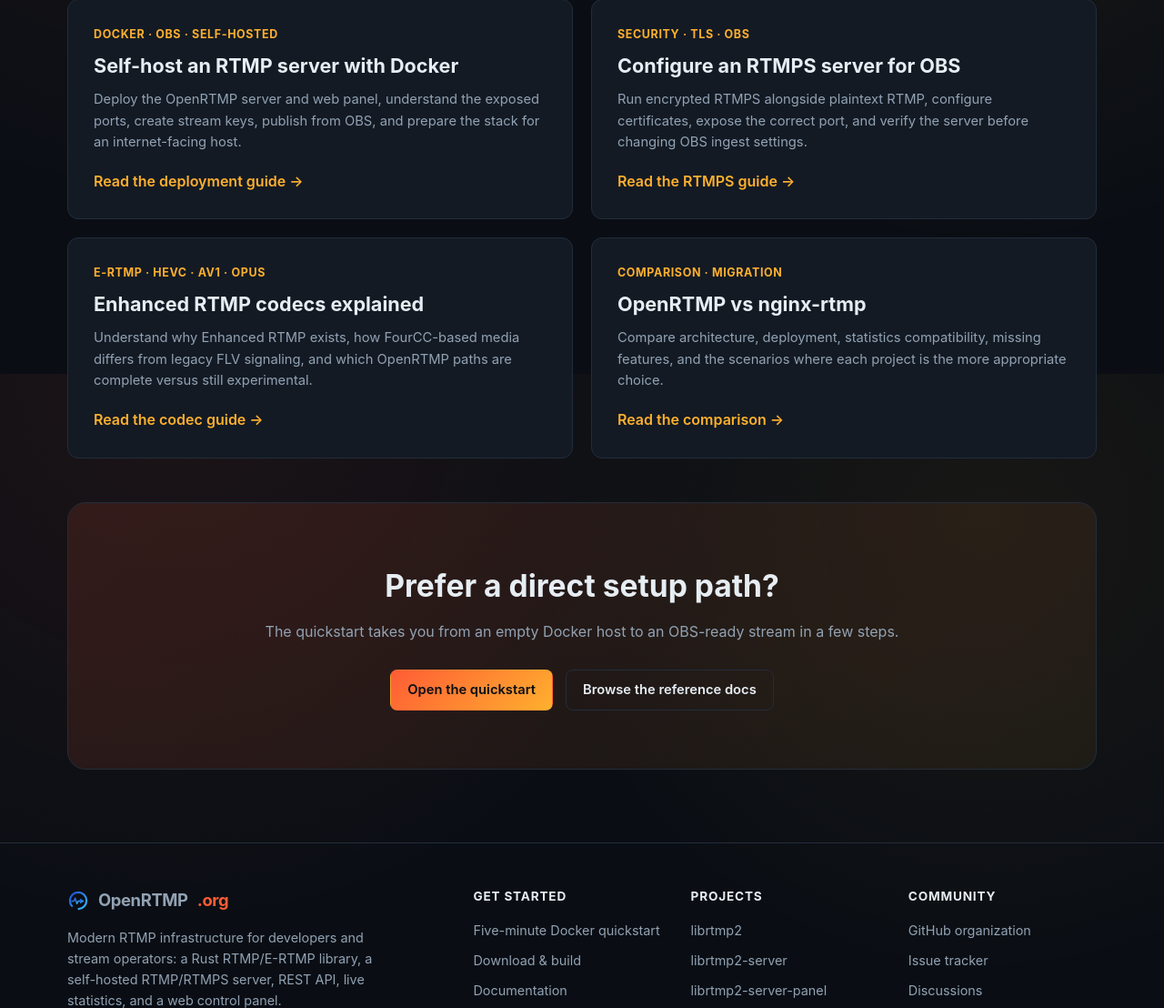
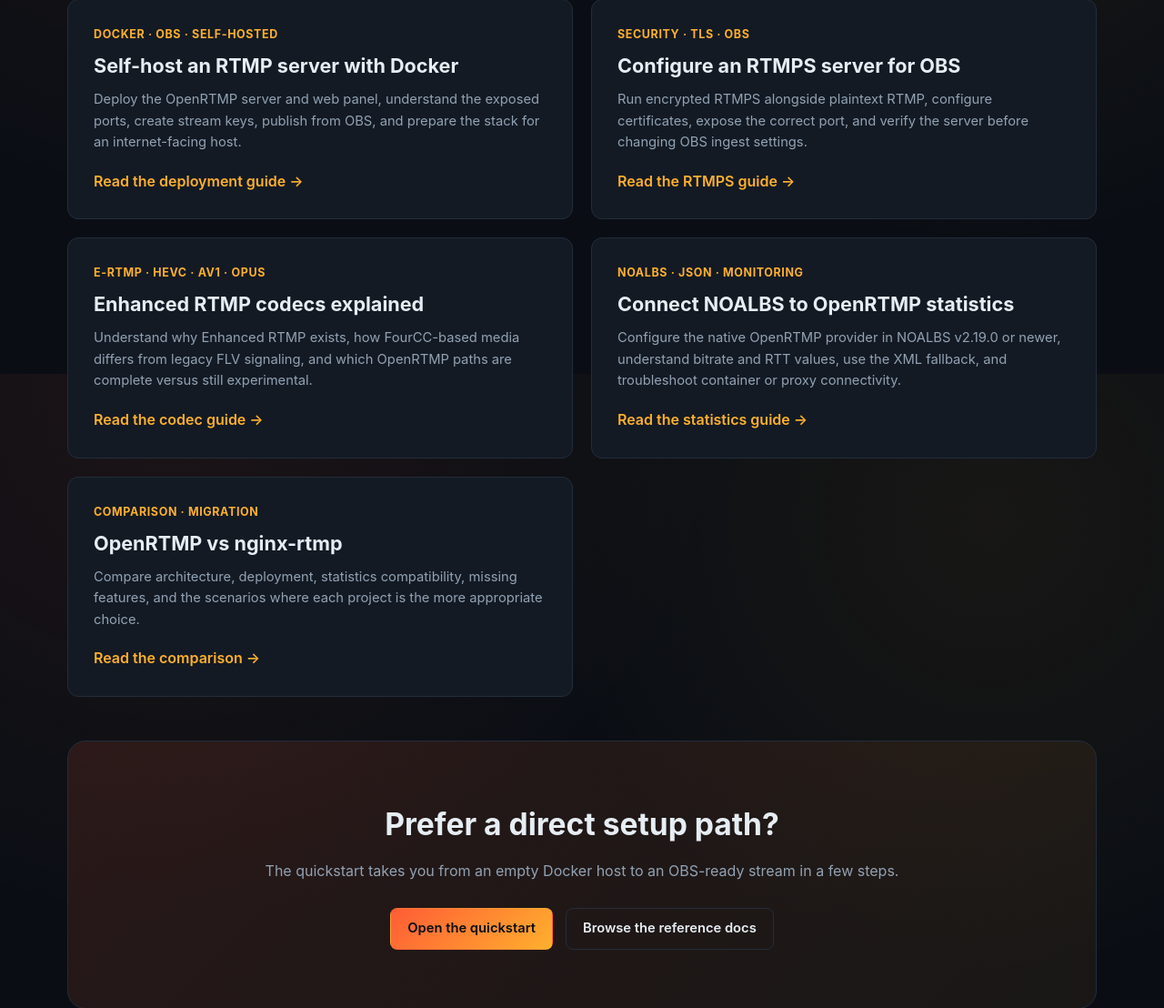
Before and after one commit to OpenRTMP/openrtmp.org, a PHP site: page /live/guides/ in a window 1280 px wide. Shown: the part 389-1497 px from the top of the page at 91% size. Run offline with PHP 8.4, Linux system fonts and the light colour scheme.

Commit message:
Link NOALBS statistics guide

```diff
--- a/guides/index.php
+++ b/guides/index.php
@@ -1,7 +1,7 @@
 <?php
 $page = 'guides';
-$pageTitle = 'OpenRTMP Guides — Docker, OBS, RTMPS, and Enhanced RTMP';
-$pageDescription = 'Practical OpenRTMP guides for self-hosting an RTMP server with Docker, publishing from OBS, enabling RTMPS, and understanding Enhanced RTMP codecs.';
+$pageTitle = 'OpenRTMP Guides — Docker, OBS, RTMPS, NOALBS, and Enhanced RTMP';
+$pageDescription = 'Practical OpenRTMP guides for self-hosting an RTMP server, publishing from OBS, enabling RTMPS, connecting NOALBS statistics, and understanding Enhanced RTMP codecs.';
 $canonicalPath = '/guides/';
 include __DIR__ . '/../includes/header.php';
 ?>
@@ -38,6 +38,13 @@ include __DIR__ . '/../includes/header.php';
         </article>
 
         <article class="card guide-card">
+          <span class="guide-tag">NOALBS &middot; JSON &middot; Monitoring</span>
+          <h2><a href="/guides/openrtmp-noalbs-json-stats/">Connect NOALBS to OpenRTMP statistics</a></h2>
+          <p>Configure the native OpenRTMP provider in NOALBS v2.19.0 or newer, understand bitrate and RTT values, use the XML fallback, and troubleshoot container or proxy connectivity.</p>
+          <a href="/guides/openrtmp-noalbs-json-stats/" class="text-link">Read the statistics guide &rarr;</a>
+        </article>
+
+        <article class="card guide-card">
           <span class="guide-tag">Comparison &middot; Migration</span>
           <h2><a href="/guides/openrtmp-vs-nginx-rtmp/">OpenRTMP vs nginx-rtmp</a></h2>
           <p>Compare architecture, deployment, statistics compatibility, missing features, and the scenarios where each project is the more appropriate choice.</p>
```
